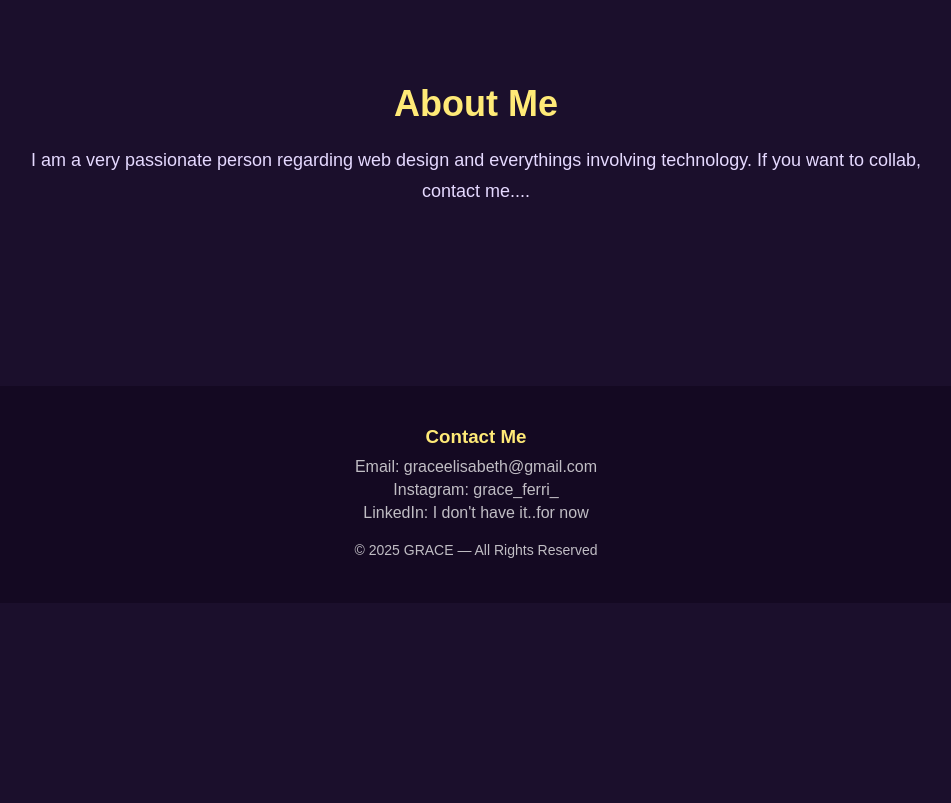
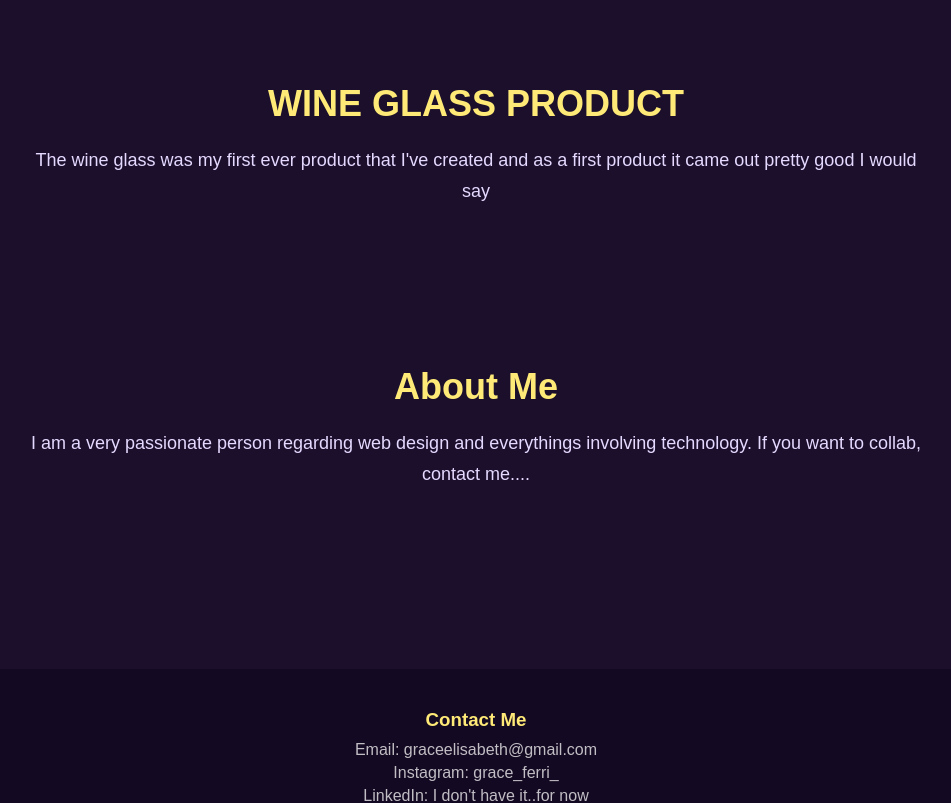
Before and after one commit to graceferri/MYPORTFOLIO, a plain HTML site: page index.html in a window 1280 px wide. Shown: the part 965-1768 px from the top of the page, without its empty margins (164-1115 px from the left). Before the commit the page ends 1568 px from the top, so only its background shows below. Drawn offline with Linux system fonts and the light colour scheme.

Commit message:
Update index.html

```diff
--- a/index.html
+++ b/index.html
@@ -181,7 +181,13 @@ abethf@<!DOCTYPE html>
             </div>
         </div>
     </section>
-
+ <section id="about" class="about">
+        <h2>WINE GLASS PRODUCT</h2>
+        <p>
+            <!-- Edit this paragraph with your real details -->
+           The wine glass was my first ever product that I've created and as a first product it came out pretty good I would say
+        </p>
+    </section>
     <!-- ABOUT SECTION -->
     <section id="about" class="about">
         <h2>About Me</h2>
```
